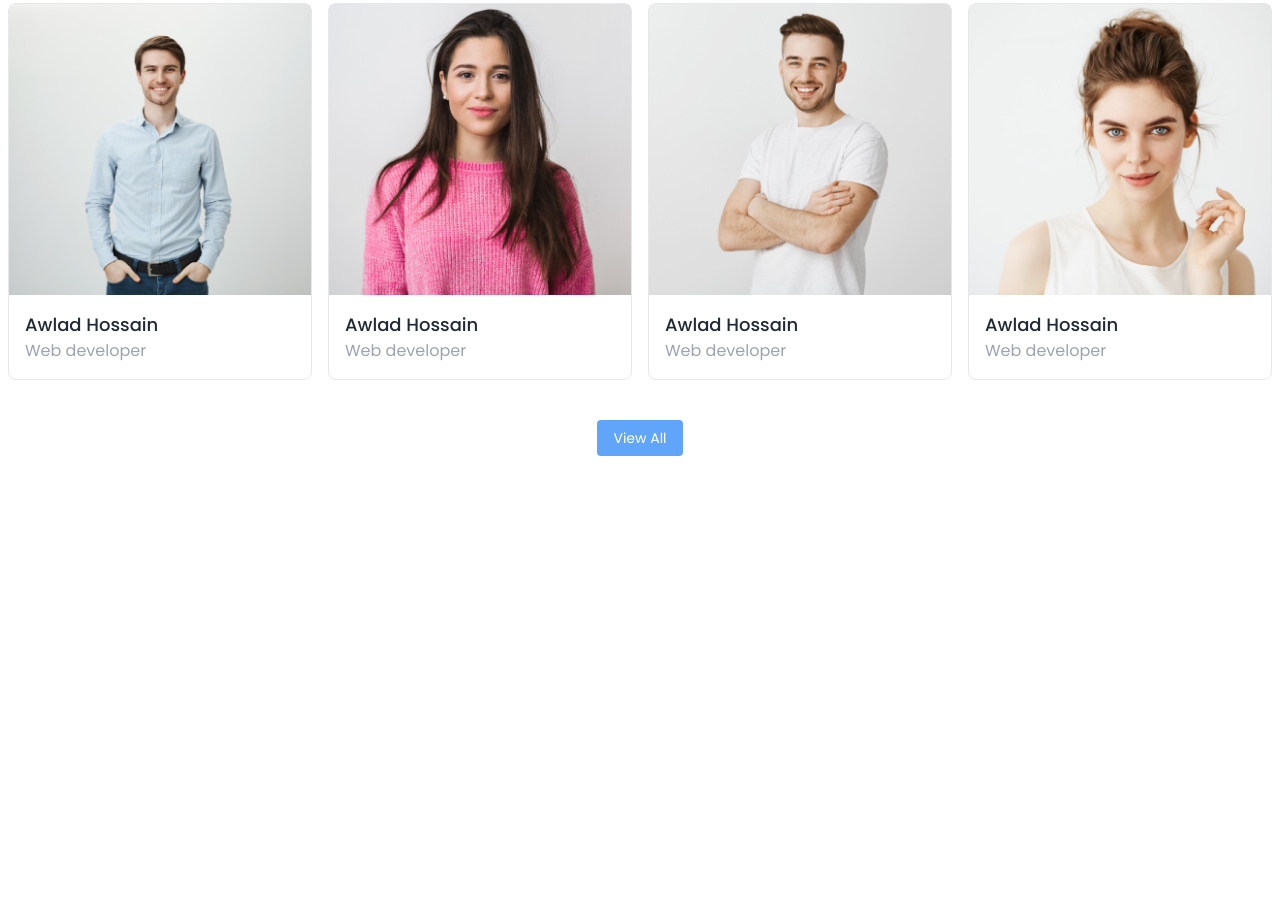
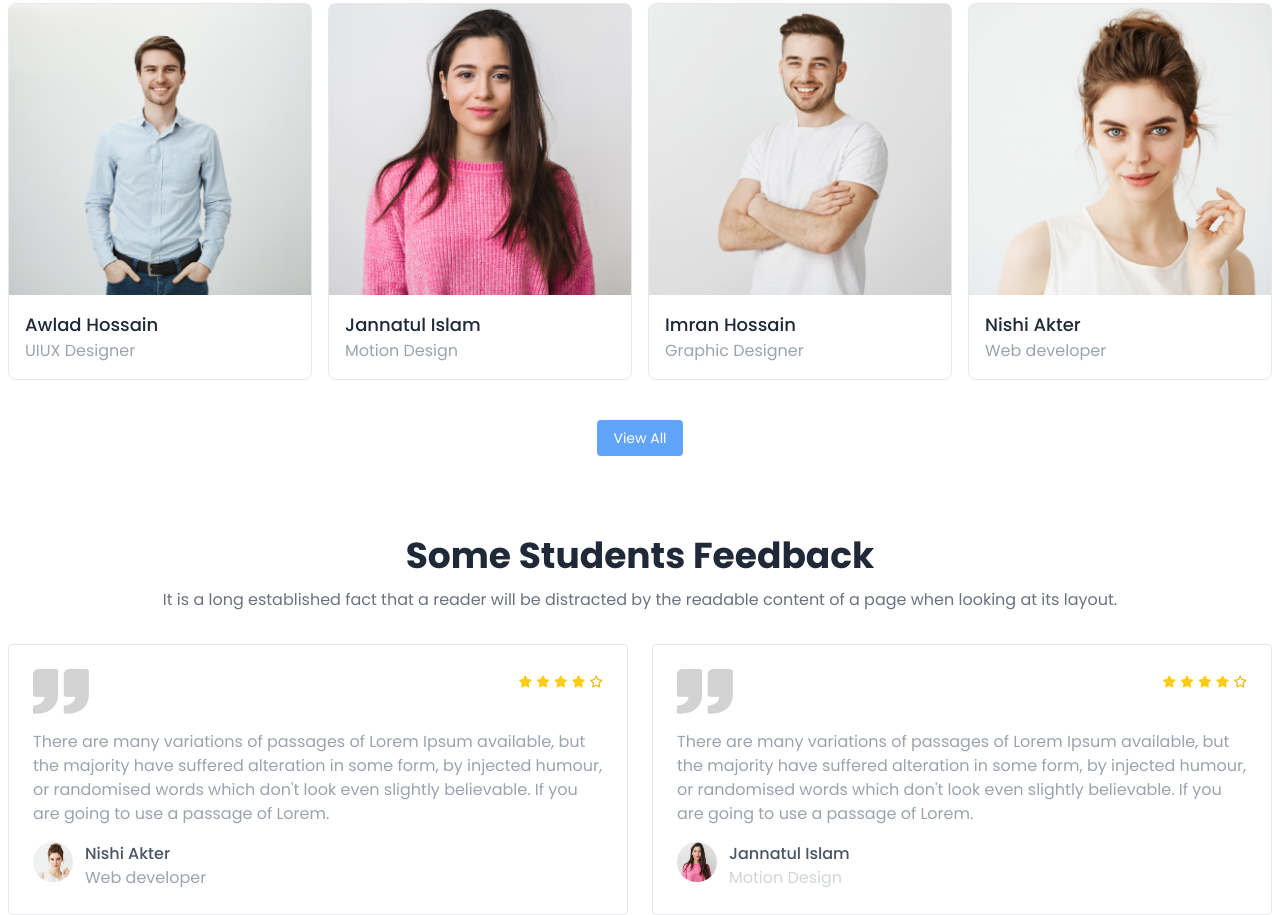
Before and after one commit to rasel-mahmud-dev/e-learning, a plain HTML site: page index.html in a window 1280 px wide. Shown: the part 2986-3901 px from the top of the page. Before the commit the page ends 3442 px from the top, so only its background shows below. Drawn offline with nearby package versions, Linux system fonts and the light colour scheme.

Commit message:
student feedback section added

```diff
--- a/index.html
+++ b/index.html
@@ -364,8 +364,6 @@
         <!-- discover popular courses section end -->
 
 
-
-
         <!-- explore our Institute section start -->
         <section class="mt-8 sm:mt-20">
             <div class="grid grid-cols-1 sm:grid-cols-12 rounded items-center bg-sky-100/40">
@@ -440,10 +438,10 @@
 
         <!-- successfull students section start -->
         <section class="mt-8 sm:mt-20">
-            <h1 class="text-gray-800 text-lg sm:text-3xl lg:text-4xl font-bold">
+            <h1 class="text-gray-800 text-xl md:text-3xl lg:text-4xl font-bold">
                 Meet Our Successfull Students
             </h1>
-            <p class="text-gray-500 mt-3 text-xs md:text-base">
+            <p class="text-gray-500 mt-3  text-sm md:text-base">
                 It is a long established fact that a reader will be distracted by the readable content of a page when looking at its layout.
             </p>
 
@@ -453,27 +451,27 @@
                         <img class="w-full" src="./images/student/student-1.png" alt="student-1">
                         <div class="p-4">
                             <h4 class="text-gray-800 text-lg font-medium">Awlad Hossain</h4>
-                            <p class="text-gray-400 text-base">Web developer</p>
+                            <p class="text-gray-400 text-base">UIUX Designer</p>
                         </div>
                     </div>
                     <div class="border border-gray-200 rounded-lg">
                         <img class="w-full" src="./images/student/student-2.png" alt="student-2">
                         <div class="p-4">
-                            <h4 class="text-gray-800 text-lg font-medium">Awlad Hossain</h4>
-                            <p class="text-gray-400 text-base">Web developer</p>
+                            <h4 class="text-gray-800 text-lg font-medium">Jannatul Islam</h4>
+                            <p class="text-gray-400 text-base">Motion Design</p>
                         </div>
                     </div>
                     <div class="border border-gray-200 rounded-lg">
                         <img class="w-full" src="./images/student/student-3.png" alt="student-3">
                         <div class="p-4">
-                            <h4 class="text-gray-800 text-lg font-medium">Awlad Hossain</h4>
-                            <p class="text-gray-400 text-base">Web developer</p>
+                            <h4 class="text-gray-800 text-lg font-medium">Imran Hossain</h4>
+                            <p class="text-gray-400 text-base">Graphic Designer</p>
                         </div>
                     </div>
                     <div class="border border-gray-200 rounded-lg">
                         <img class="w-full" src="./images/student/student-4.png" alt="student-4">
                         <div class="p-4">
-                            <h4 class="text-gray-800 text-lg font-medium">Awlad Hossain</h4>
+                            <h4 class="text-gray-800 text-lg font-medium">Nishi Akter</h4>
                             <p class="text-gray-400 text-base">Web developer</p>
                         </div>
                     </div>
@@ -484,8 +482,76 @@
             </div>
 
         </section>
+        <!-- successfull students section end -->
 
-        <!-- successfull students section end -->
+
+
+        <!-- students feedback section start -->
+        <section class="mt-8 sm:mt-20">
+            <h1 class="text-gray-800 text-xl md:text-3xl lg:text-4xl text-center font-bold">
+                Some Students Feedback
+            </h1>
+            <p class="text-gray-500 mt-3 text-center text-sm md:text-base">
+                It is a long established fact that a reader will be distracted by the readable content of a page when looking at its layout.
+            </p>
+
+            <div class="grid grid-cols-1 lg:grid-cols-2 mt-8 gap-4 md:gap-5 lg:gap-6">
+                <div class="rounded border border-gray-200 p-6">
+                    <div class="flex justify-between">
+                        <img class="w-14" src="./images/comma.png" alt="comma">
+                        <div>
+                            <i class="fa-solid fa-star text-yellow-400 text-xs"></i>
+                            <i class="fa-solid fa-star text-yellow-400 text-xs"></i>
+                            <i class="fa-solid fa-star text-yellow-400 text-xs"></i>
+                            <i class="fa-solid fa-star text-yellow-400 text-xs"></i>
+                            <i class="fa-regular fa-star text-yellow-500 text-xs"></i>
+                        </div>
+                    </div>
+                    <p class="text-gray-400 text-sm md:text-base my-4">There are many variations of passages of Lorem Ipsum available, but the majority have suffered alteration in some form, by injected humour, or randomised words which don't look even slightly believable. If you are going to use a passage
+                        of Lorem.
+                    </p>
+
+                    <div class="flex">
+                        <img class="rounded-full w-10 h-10" src="./images/student/student-4.png" alt="student-1">
+                        <div class="ml-3">
+                            <h4 class="text-gray-600 text-md font-medium">Nishi Akter</h4>
+                            <p class="text-gray-400">Web developer</p>
+                        </div>
+                    </div>
+                </div>
+                <div class="rounded border border-gray-200 p-6">
+                    <div class="flex justify-between">
+                        <img class="w-14" src="./images/comma.png" alt="comma">
+                        <div>
+                            <i class="fa-solid fa-star text-yellow-400 text-xs"></i>
+                            <i class="fa-solid fa-star text-yellow-400 text-xs"></i>
+                            <i class="fa-solid fa-star text-yellow-400 text-xs"></i>
+                            <i class="fa-solid fa-star text-yellow-400 text-xs"></i>
+                            <i class="fa-regular fa-star text-yellow-500 text-xs"></i>
+                        </div>
+                    </div>
+                    <p class="text-base text-gray-400 my-4">There are many variations of passages of Lorem Ipsum available, but the majority have suffered alteration in some form, by injected humour, or randomised words which don't look even slightly believable. If you are going to use a passage
+                        of Lorem.
+                    </p>
+
+                    <div class="flex">
+                        <img class="rounded-full w-10 h-10" src="./images/student/student-2.png" alt="student-1">
+                        <div class="ml-3">
+                            <h4 class="text-gray-600 text-md font-medium">Jannatul Islam</h4>
+                            <p class="text-gray-300">Motion Design</p>
+                        </div>
+                    </div>
+
+                </div>
+
+            </div>
+            <button class="bg-primary text-sm  md:block lg:hidden mx-auto block bg-blue-400 text-white hover:bg-blue-500 px-4 py-2 mt-4 lg:mt-10 rounded hover:text-white">
+                View All
+            </button>
+        </section>
+        <!-- students feedback section end -->
+
+
 
 
 
@@ -512,7 +578,7 @@
         }
     </script>
     <!-- flowbite js cdn link -->
-    <script src="https://unpkg.com/flowbite@1.5.1/dist/flowbite.js"></script>
+    <script src="https://unpkg.com/flowbite@1.5.1/dist/flowbite.js "></script>
 </body>
 
 </html>
```
